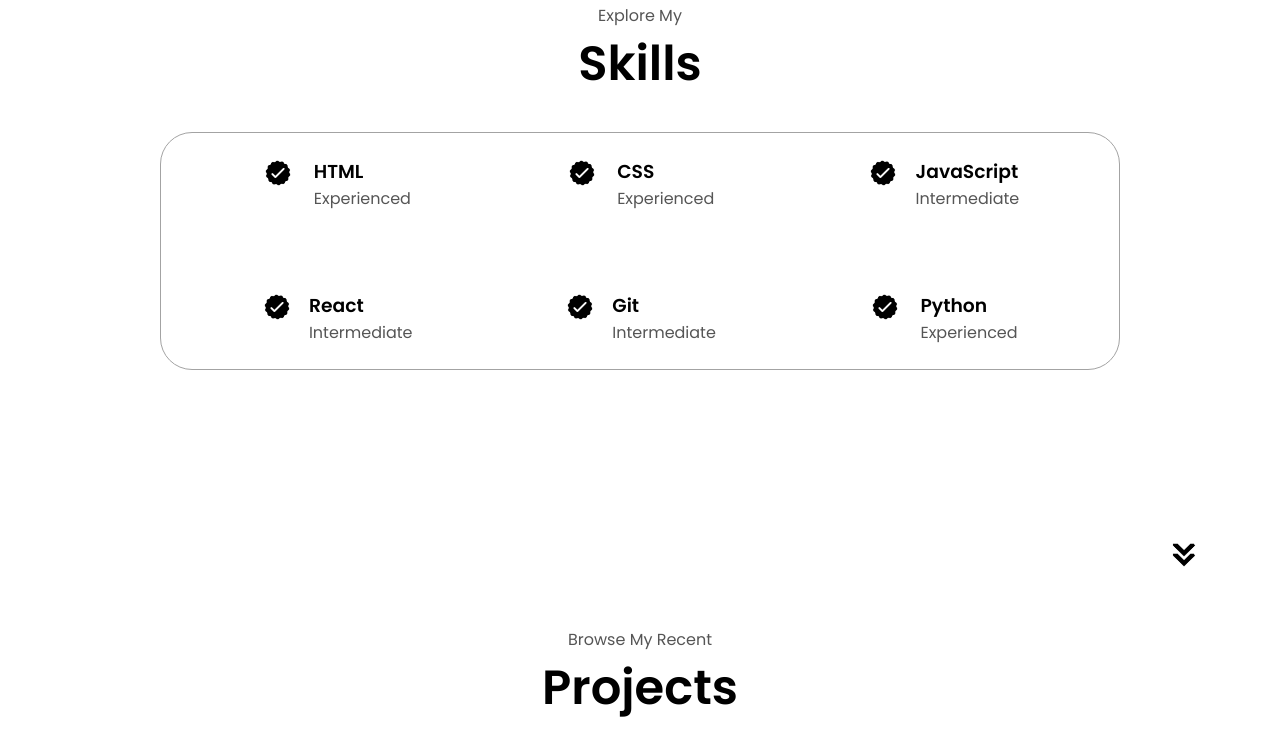
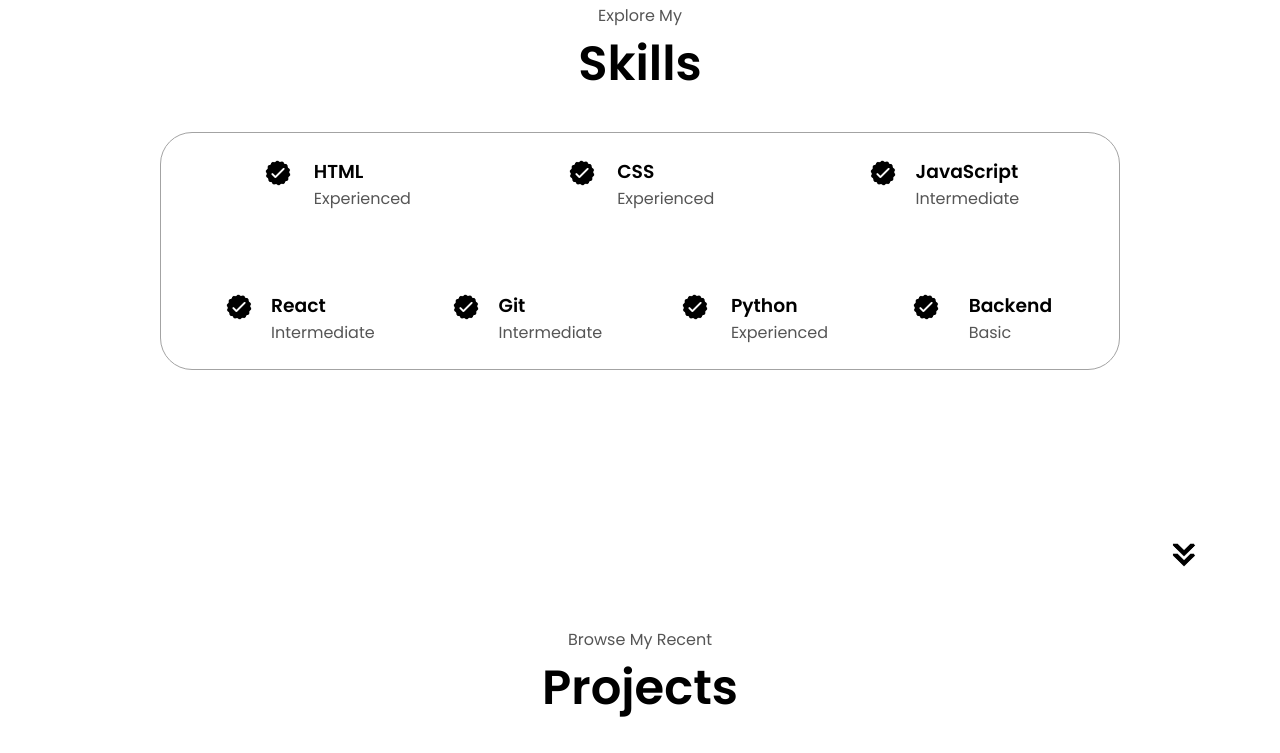
Before and after one commit to bigXalok/portfolio1, a plain HTML site: page index.html in a window 1280 px wide. Shown: the part 1821-2574 px from the top of the page. Drawn offline with Linux system fonts and the light colour scheme.

Commit message:
updating the skill

```diff
--- a/index.html
+++ b/index.html
@@ -159,6 +159,15 @@
                                 <p>Experienced</p>
                             </div>
                         </article>
+                        <article>
+                            <img src="./assests/checkmark.png" alt="Experience icon"
+                            class="icon"
+                            />
+                            <div>
+                                <h1>Backend</h1>
+                                <p>Basic</p>
+                            </div>
+                        </article>
                       </div>
                     </div>
                 </div>
```
Also changed, not shown: 2 other files.
